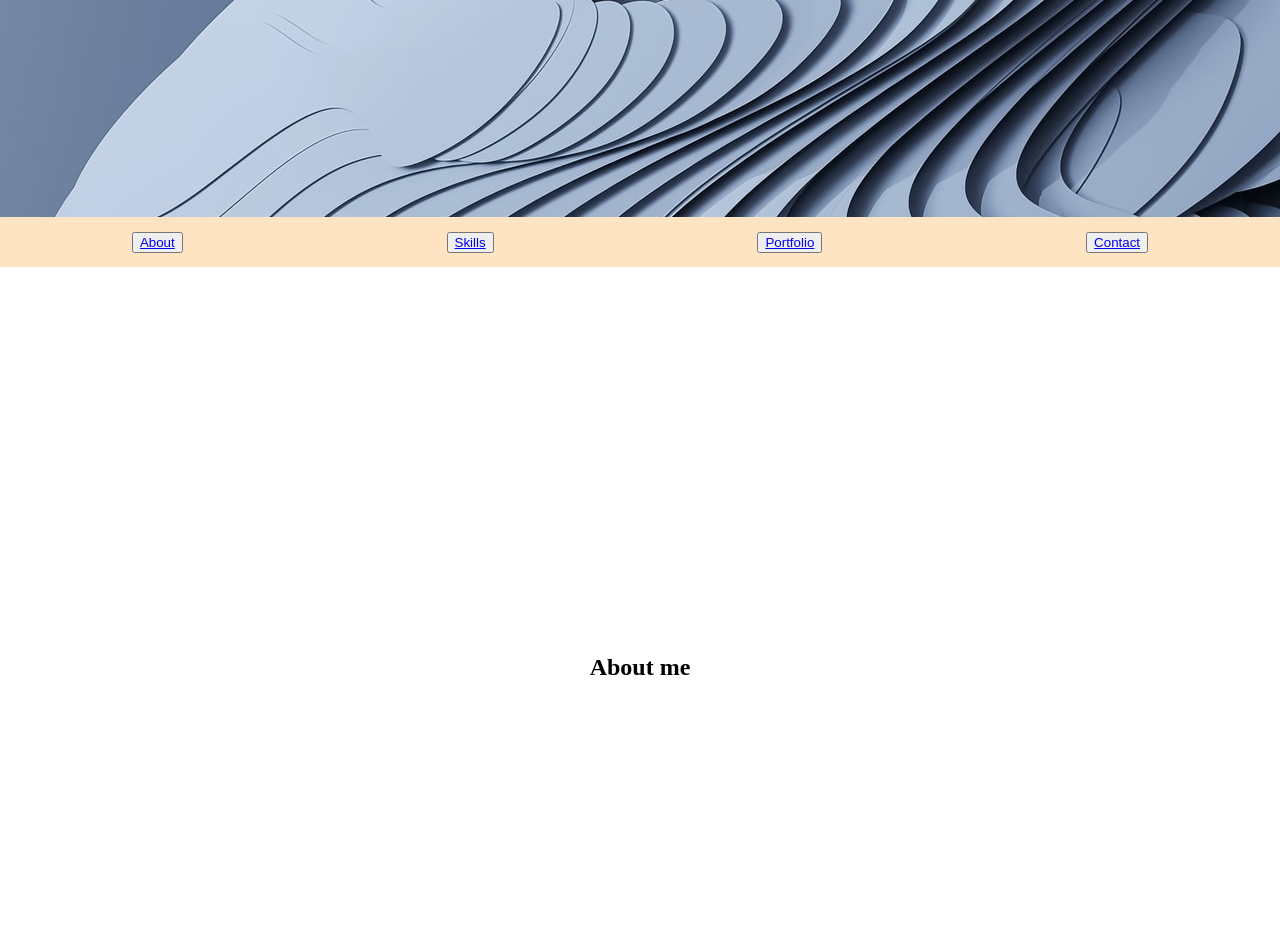
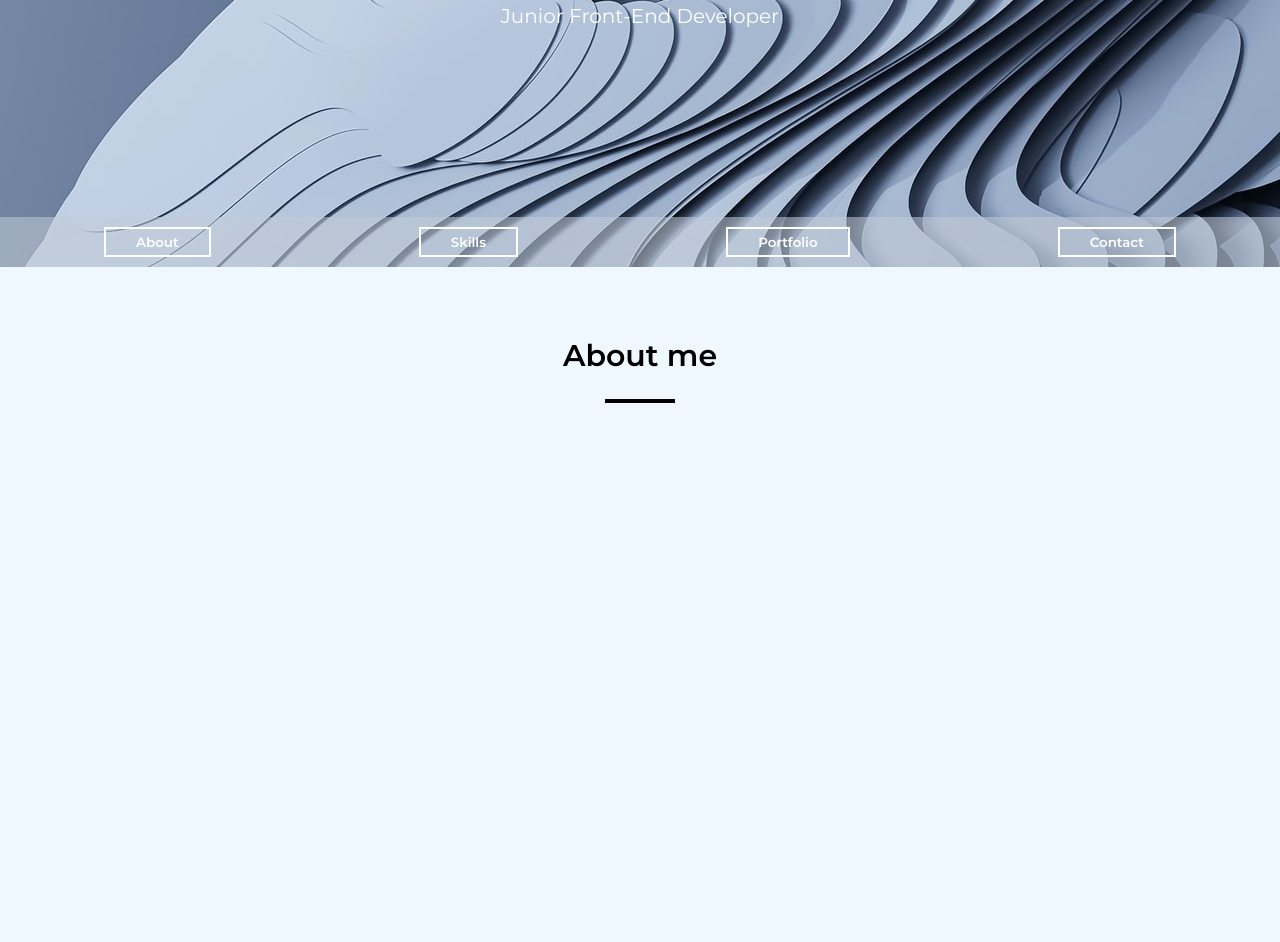
Before and after one commit to AlicjaPierz/my-page, a plain HTML site: page index.html in a window 1280 px wide. Shown: the part 533-1475 px from the top of the page. Drawn offline with Linux system fonts and the light colour scheme.

Commit message:
css and html adjustment

```diff
--- a/index.html
+++ b/index.html
@@ -5,36 +5,73 @@
     <meta http-equiv="X-UA-Compatible" content="IE=edge" />
     <meta name="viewport" content="width=device-width, initial-scale=1.0" />
     <link rel="stylesheet" href="style.css" />
+    <link rel="preconnect" href="https://fonts.googleapis.com">
+<link rel="preconnect" href="https://fonts.gstatic.com" crossorigin>
+<link href="https://fonts.googleapis.com/css2?family=Montserrat:wght@400;600&display=swap" rel="stylesheet">
     <title>Alicja Pierzchala</title>
   </head>
+
   <body>
     <div class="container">
+
+      <!-- header -->
       <section id="home" class="flex header">
-        <div class="photo"></div>
+        <header class="flex">
+          <div class="photo"></div>
         <div class="name">Alicja Pierzchała</div>
+        <div class="front-name">Junior Front-End Developer</div>
+        </header>
         <nav class="flex nav-menu">
-          <button><a href="#about">About</a></button>
-          <button><a href="#skills">Skills</a></button>
-          <button><a href="#portfolio">Portfolio</a></button>
-          <button><a href="#contact">Contact</a></button>
+          <a href="#about"><button class="hover">About</button></a>
+          <a href="#skills"><button class="hover">Skills</button></a>
+          <a href="#portfolio"><button class="hover">Portfolio</button></a>
+          <a href="#contact"><button class="hover">Contact</button></a>
         </nav>
       </section>
 
-        <section id="about" class="flex"><h1>About me</h1></section>
-        <section id="skills" class="flex"><h1>Skills</h1></section>
-        <section id="portfolio" class="flex"><h1>Portfolio</h1></section>
-        <section id="contact" class="flex">
-          <h1>Contact</h1>
-          <form>
+        <!-- o mnie -->
+        <section id="about" >
+          <div  class="main flex">
+            <h1>About me</h1>
+
+          <div class="dash"></div>
+          </div>
+        </section>
+
+        <!-- umiejętności -->
+        <section id="skills" >
+          <div  class="main flex">
+            <h1>Skills</h1>
+          </div>
+          <div class="dash"></div>
+        </section>
+
+        <!-- portfolio -->
+        <section id="portfolio" >
+          <div  class="main flex">
+            <h1>Portfolio</h1>
+          </div>
+          <div class="dash"></div>
+          </section>
+
+        <!-- kontakt -->
+        <section id="contact" >
+          <div class="main flex">
+            <h1>Contact</h1>
+          </div>
+          <div class="dash"></div>
+
+          <!-- formularz -->
+          <form class="mail-form flex">
             <input placeholder="Name">
             <input placeholder="E-mail">
-            <input placeholder="Leave a massage">
+            <textarea placeholder="Leave a massage"></textarea>
             <input class="button" type="submit" value="SUBMIT"></input>
           </form>
         </section>
 
-      <footer class="flex footer">
-        <button><a href="#home">Home</a></button>
+      <footer class="flex">
+        <a href="#home"><button class="up">UP</button></a>
         <div class="links">linki github linkedin</div>
       </div>
     </footer>
--- a/style.css
+++ b/style.css
@@ -1,6 +1,8 @@
 * {
   margin: 0 auto;
   scroll-behavior: smooth;
+  font-family: "Montserrat", sans-serif;
+  box-sizing: border-box;
 }
 
 .flex {
@@ -8,6 +10,36 @@
   display: flex;
   flex-direction: column;
   justify-content: center;
+}
+
+.main {
+  box-sizing: border-box;
+  margin: 0 auto;
+  max-width: 1200px;
+  width: 100%;
+}
+
+.hover {
+  background-color: rgba(0, 0, 0, 0);
+  border: 2px solid white;
+  color: white;
+  font-weight: bolder;
+  padding: 5px 30px;
+}
+
+:hover.hover {
+  background-color: white;
+  color: black;
+  transition: 1s ease;
+}
+
+.up {
+  color: black;
+}
+
+a {
+  text-decoration: none;
+  color: white;
 }
 
 .photo {
@@ -19,10 +51,33 @@
 
 .name {
   color: #fff;
+  font-size: 50px;
+  padding: 20px 0;
+}
+
+.front-name {
+  color: #fff;
+  font-size: 20px;
+}
+
+h1 {
+  font-size: 30px;
+  padding: 70px 0 25px;
 }
 
 section {
   height: 100vh;
+  padding: 0;
+}
+
+section:nth-of-type(even) {
+  background-color: aliceblue;
+}
+
+.dash {
+  background-color: black;
+  height: 4px;
+  width: 70px;
 }
 
 .header {
@@ -36,9 +91,25 @@ section {
   bottom: 0;
   left: 0;
   position: absolute;
-  background-color: bisque;
+  background-color: rgba(195, 205, 215, 0.55);
   height: 50px;
   text-align: left;
   width: 100%;
   z-index: 99;
 }
+
+form {
+  padding: 20px 0;
+}
+
+input,
+textarea {
+  width: 50%;
+  padding: 12px;
+  margin: 2px;
+  border: 1px solid gainsboro;
+}
+
+textarea {
+  height: 150px;
+}
```
